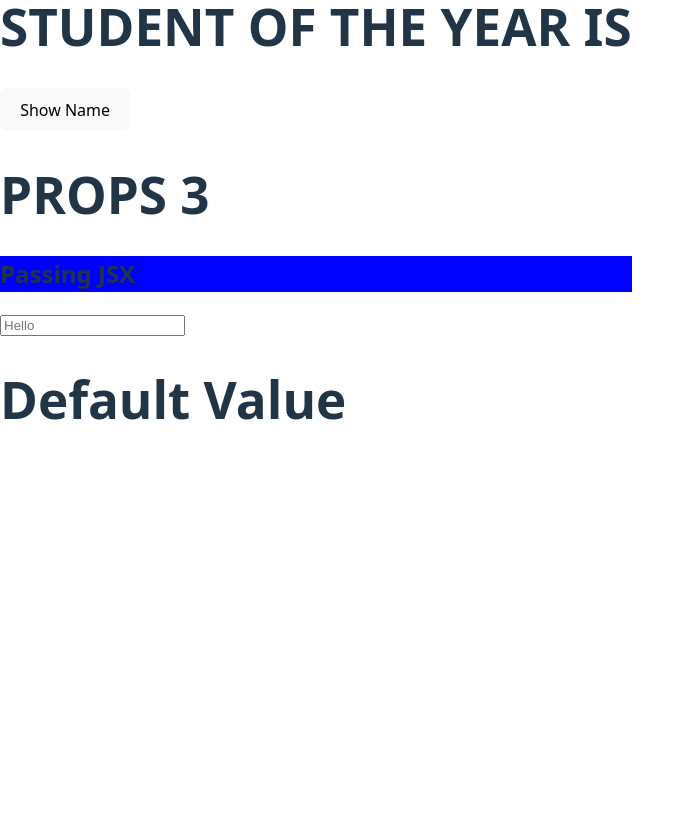
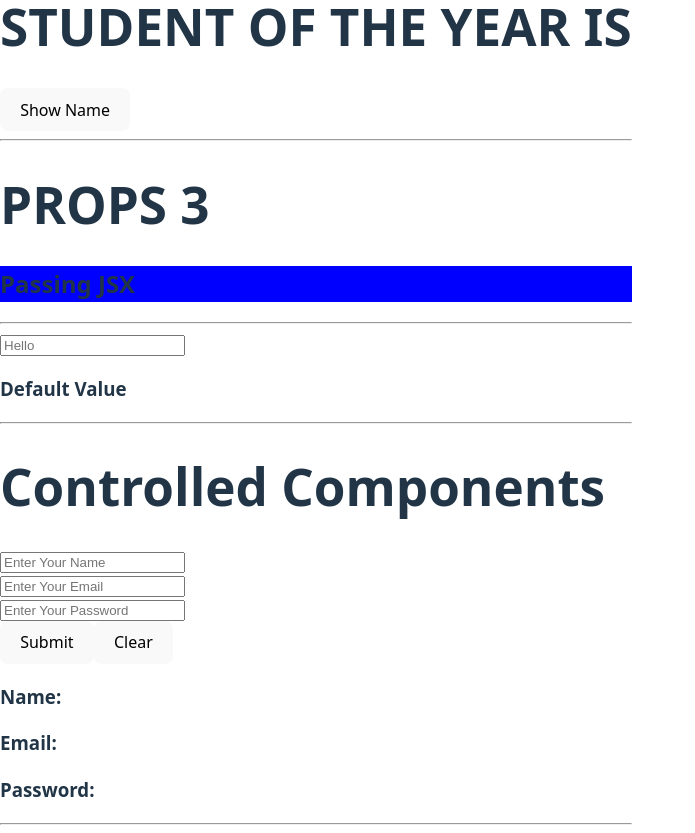
Before and after one commit to saadthedeveloper/react-practice, a React (Vite) app: page / in a window 1280 px wide. Shown: the part 600-1433 px from the top of the page, without its empty margins (0-695 px from the left). Before the commit the page ends 1061 px from the top, so only its background shows below. Built offline with nearby package versions, Linux system fonts and the light colour scheme.

Commit message:
Practiced Controlled Components & Fixed Format

```diff
--- a/src/App.jsx
+++ b/src/App.jsx
@@ -5,6 +5,7 @@ import Counter from "./State";
 import Student from "./Props-2";
 import Greetings from "./Props-3"
 import DynamicVal from './DynamicVal';
+import ControlledComp from './ControlledComp';
 
 function App(){
   let [name, updName] = useState();
@@ -12,10 +13,17 @@ function App(){
   return(
     <>
     <Counter /> {/*Example Of State*/}
+    <hr />
     <User name="Saad" major="Software Eng."/> {/*Example Of Props*/}
+    <hr />
     <Student name={name} updName={updName}/> {/*Another Example Of Props*/}
+    <hr />
     <Greetings><h2 style={{ backgroundColor : 'blue'}}>Passing JSX</h2></Greetings>{/*Another Example Of Props - Passing JSX*/}
-    <DynamicVal/>
+    <hr />
+    <DynamicVal/> {/*Dynamically updating value of elsewhere from input field*/}
+    <hr />
+    <ControlledComp />
+    <hr />
     </>
   )
 }
--- /dev/null
+++ b/src/ControlledComp.jsx
@@ -0,0 +1,32 @@
+import { useState } from 'react';
+
+function ControlledComp() {
+    let [name, updName] = useState("");
+    let [email, updEmail] = useState("");
+    let [password, updPassword] = useState("");
+
+
+    return (
+        <>
+            <h1>Controlled Components</h1>
+
+            <form action="get">
+                <input value={name} type="Name" placeholder="Enter Your Name" onChange={(e) => { updName(e.target.value); }} />
+                <br />
+                <input value={email} type="Email" placeholder="Enter Your Email" onChange={(e) => { updEmail(e.target.value); }} />
+                <br />
+                <input value={password} type="Password" placeholder="Enter Your Password" onChange={(e) => { updPassword(e.target.value); }} />
+                <br />
+                <button>Submit</button>
+                <button onClick={()=>{updName(""); updEmail(""); updPassword("")}}>Clear</button>
+            </form>
+
+            <h3>Name: {name}</h3>
+            <h3>Email: {email}</h3>
+            <h3>Password: {password}</h3>
+        </>
+    )
+
+}
+
+export default ControlledComp;
--- a/src/DynamicVal.jsx
+++ b/src/DynamicVal.jsx
@@ -5,7 +5,7 @@ function DynamicVal(){
     return(
         <>
         <input type="text" placeholder="Hello" onChange={(event)=>{updVal(event.target.value)}}/>
-        <h1>{val}</h1>
+        <h3>{val}</h3>
         </>
     )
 }
--- a/src/Props-2.jsx
+++ b/src/Props-2.jsx
@@ -1,7 +1,6 @@
 function Student({name, updName}){
     return(
         <>
-        <hr />
         <h1>PROPS 2</h1>
         <h1>STUDENT OF THE YEAR IS {name}</h1>
         <button onClick={()=>{updName("Saad")}}>Show Name</button>
--- a/src/Props.jsx
+++ b/src/Props.jsx
@@ -4,7 +4,6 @@ function User({ name, major }) {
 
     return (
         <>
-            <hr />
             <h1>PROPS</h1>
             <h2>User: {userName}</h2>
             <h2>Major: {userMajor}</h2>
```
